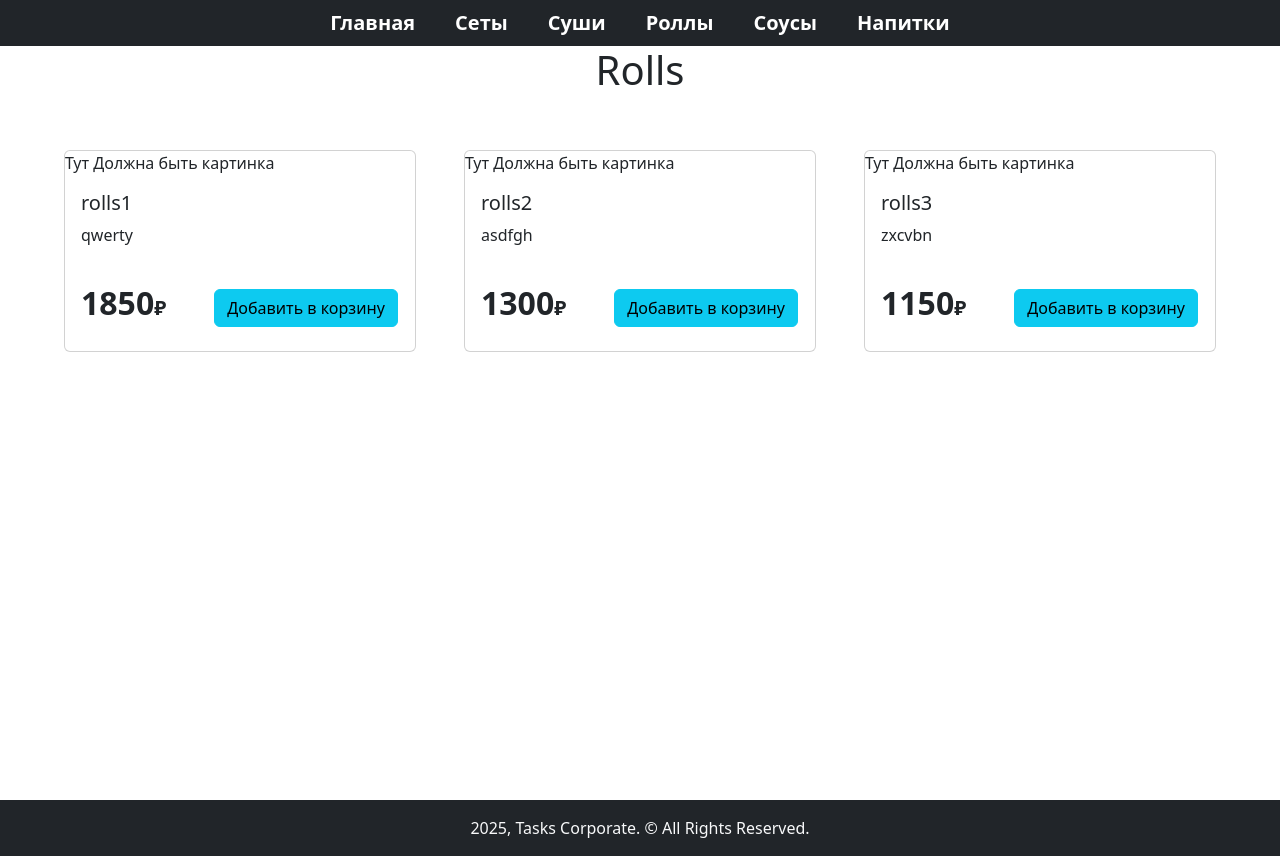
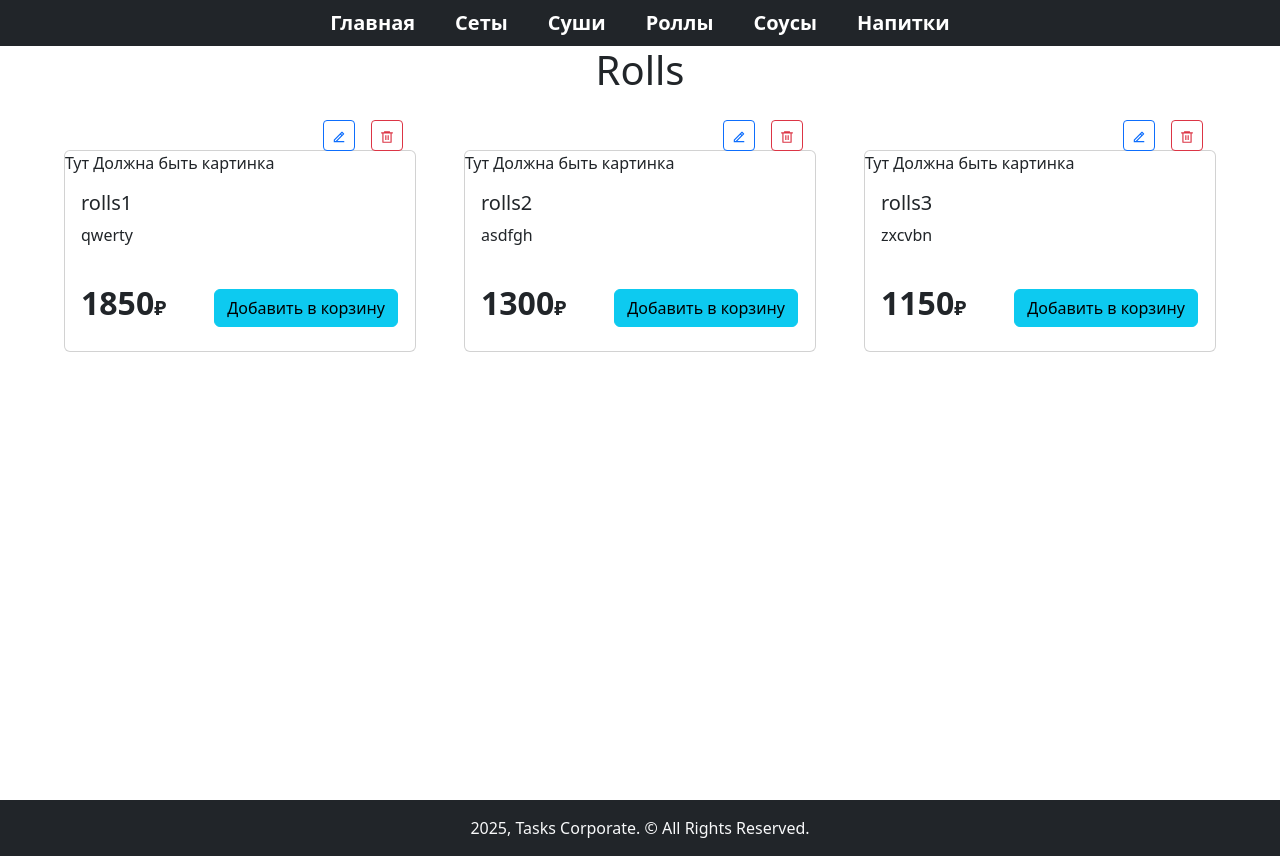
Before and after one commit to NedPov/diplom_project_client, a React (Create React App) app: page /rolls in a window 1280 px wide. Built offline with nearby package versions, Linux system fonts and the light colour scheme.

Commit message:
iconsAdmin0.1

```diff
--- a/package.json
+++ b/package.json
@@ -12,6 +12,7 @@
     "bootstrap": "^5.3.3",
     "react": "^19.0.0",
     "react-dom": "^19.0.0",
+    "react-icons": "^5.5.0",
     "react-redux": "^9.2.0",
     "react-router-dom": "^7.4.0",
     "react-scripts": "5.0.1",
--- /dev/null
+++ b/src/Components/adminRecurses/IconsEditOrDelete.js
@@ -0,0 +1,20 @@
+import { RiEdit2Line } from "react-icons/ri";
+import { RiDeleteBin6Line } from "react-icons/ri";
+
+
+function IconsEditOrDelete() {
+
+
+    return (
+        <div className="container d-flex gap-3 justify-content-end position-absolute bottom-100 start-0 ">
+            <button className="btn btn-outline-primary  btn-sm">
+                <RiEdit2Line />
+            </button>
+            <button className="btn btn-outline-danger  btn-sm">
+                <RiDeleteBin6Line />
+            </button>
+        </div>
+    )
+};
+
+export default IconsEditOrDelete;
--- a/src/Components/pages/Drinks/Drink.js
+++ b/src/Components/pages/Drinks/Drink.js
@@ -2,6 +2,8 @@ import { useSelector, useDispatch } from "react-redux";
 import { useEffect } from "react";
 
 import { loadDrinks } from "../../../slices/drinks/drinksSlice";
+
+import IconsEditOrDelete from "../../adminRecurses/IconsEditOrDelete";
 
 
 function Drink() {
@@ -23,6 +25,7 @@ function Drink() {
             {
                 drinks.map((drink) => (
                     <div className="card" style={{ width: '22rem' }} key={drink.id}>
+                        <IconsEditOrDelete />
                         {/* <img src="..." class="card-img-top" alt="..."/> */}
                         <div>Тут Должна быть картинка</div>
                         <div className="card-body">
--- a/src/Components/pages/Rolls/Roll.js
+++ b/src/Components/pages/Rolls/Roll.js
@@ -1,7 +1,10 @@
 import { useSelector, useDispatch } from "react-redux";
 import { useEffect } from "react";
 
+
 import { loadRolls } from "../../../slices/rols/rollsSlice";
+
+import IconsEditOrDelete from "../../adminRecurses/IconsEditOrDelete";
 
 
 function Roll() {
@@ -22,7 +25,8 @@ function Roll() {
 
             {
                 rolls.map((roll) => (
-                    <div className="card" style={{ width: '22rem' }} key={roll.id}>
+                    <div className="card position-relative" style={{ width: '22rem' }} key={roll.id} >
+                        <IconsEditOrDelete />
                         {/* <img src="..." class="card-img-top" alt="..."/> */}
                         <div>Тут Должна быть картинка</div>
                         <div className="card-body">
--- a/src/Components/pages/Sauces/Sauce.js
+++ b/src/Components/pages/Sauces/Sauce.js
@@ -3,6 +3,7 @@ import { useEffect } from "react";
 
 import { loadSauces } from "../../../slices/sauces/saucesSlice";
 
+import IconsEditOrDelete from "../../adminRecurses/IconsEditOrDelete";
 
 function Sauce() {
 
@@ -23,6 +24,7 @@ function Sauce() {
             {
                 sauces.map((sauce) => (
                     <div className="card" style={{ width: '22rem' }} key={sauce.id}>
+                        <IconsEditOrDelete />
                         {/* <img src="..." class="card-img-top" alt="..."/> */}
                         <div>Тут Должна быть картинка</div>
                         <div className="card-body">
--- a/src/Components/pages/Sets/Set.js
+++ b/src/Components/pages/Sets/Set.js
@@ -2,6 +2,9 @@ import { useSelector, useDispatch } from "react-redux";
 import { useEffect } from "react";
 
 import { loadSets } from "../../../slices/sets/setsSlice";
+
+
+import IconsEditOrDelete from "../../adminRecurses/IconsEditOrDelete";
 
 
 function Set() {
@@ -24,6 +27,7 @@ function Set() {
                 sets.map((set) => (
                     <div className="card" style={{ width: '22rem' }} key={set.id}>
                         {/* <img src="..." class="card-img-top" alt="..."/> */}
+                        <IconsEditOrDelete />
                         <div>Тут Должна быть картинка</div>
                         <div className="card-body">
                             <h5 className="card-title">{set.title}</h5>
--- a/src/Components/pages/Sushi/SushiCard.js
+++ b/src/Components/pages/Sushi/SushiCard.js
@@ -3,6 +3,7 @@ import { useEffect } from "react";
 
 import { loadSushi } from "../../../slices/sushi/sushiSlice";
 
+import IconsEditOrDelete from "../../adminRecurses/IconsEditOrDelete";
 
 function SushiCard() {
 
@@ -24,6 +25,8 @@ function SushiCard() {
                 sushi.map((sushiEl) => (
                     <div className="card" style={{ width: '22rem' }} key={sushiEl.id}>
                         {/* <img src="..." class="card-img-top" alt="..."/> */}
+
+                        <IconsEditOrDelete />
                         <div>Тут Должна быть картинка</div>
                         <div className="card-body">
                             <h5 className="card-title">{sushiEl.title}</h5>
```
Also changed, not shown: 1 other file (tests, documents, lock files or other folders).
